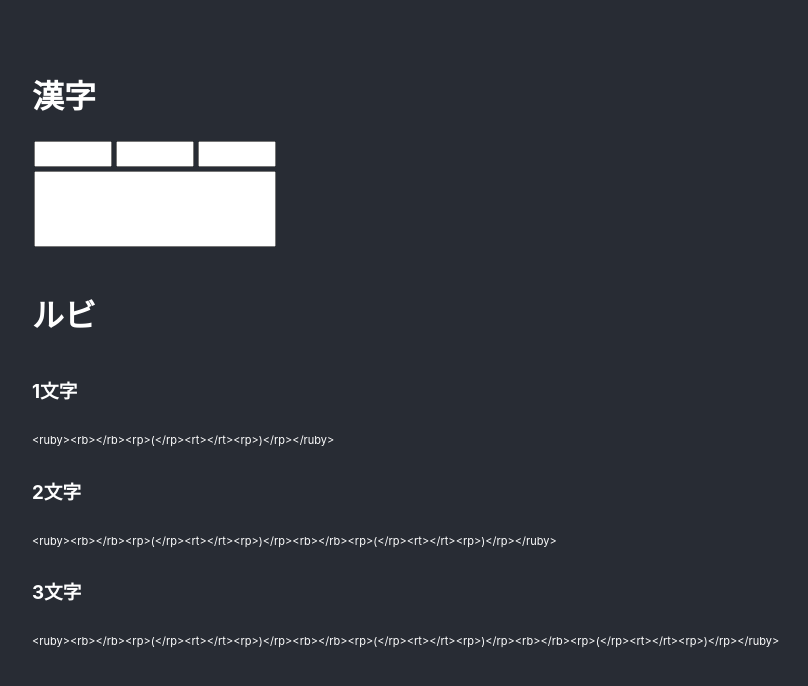
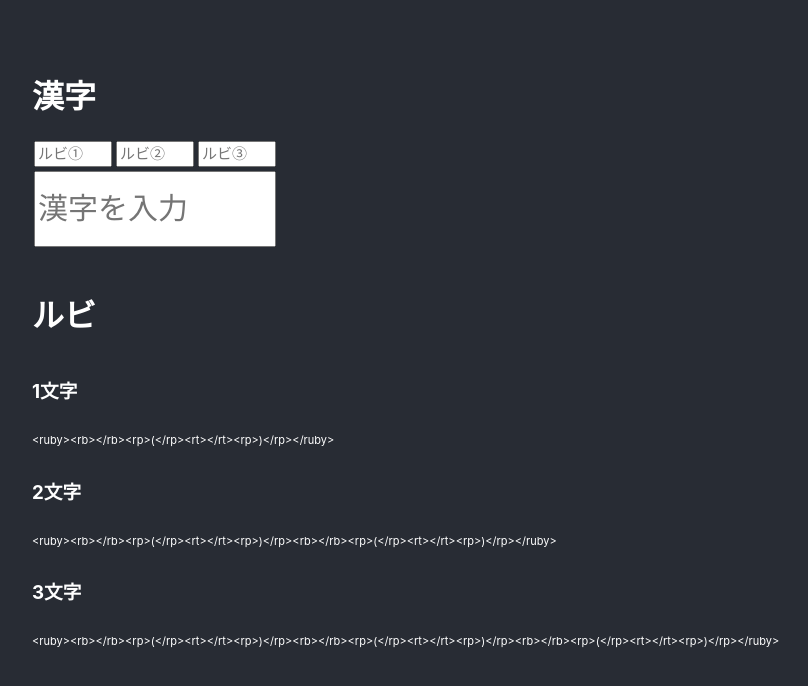
Before and after one commit to kazzkey/rubyfuri_app, a React (Create React App) app: page / in a window 1280 px wide. Shown: the top 686 px of the page, without its empty margins (18-826 px from the left). Built offline with nearby package versions, Linux system fonts and the light colour scheme.

Commit message:
add placeholder

```diff
--- a/src/App.css
+++ b/src/App.css
@@ -30,7 +30,7 @@ p {
 
 .kanji {
   margin: 2px;
-  font-size: 15px;
+  font-size: 30px;
   height: 70px;
   width: 234px;
 }
--- a/src/App.js
+++ b/src/App.js
@@ -17,16 +17,19 @@ const App = () => {
           <input
             className="ruby"
             value={ruby1}
+            placeholder="ルビ①"
             onChange={(e) => {setRuby1(e.target.value)}}
           ></input>
           <input
             className="ruby"
             value={ruby2}
+            placeholder="ルビ②"
             onChange={(e) => {setRuby2(e.target.value)}}
           ></input>
           <input
             className="ruby"
             value={ruby3}
+            placeholder="ルビ③"
             onChange={(e) => {setRuby3(e.target.value)}}
           ></input>
         </div>
@@ -34,6 +37,7 @@ const App = () => {
           <input
             className="kanji"
             value={kanji}
+            placeholder="漢字を入力"
             onChange={(e) => {setKanji(e.target.value)}}
           ></input>
         </div>
```
Also changed, not shown: 1 other file (tests, documents, lock files or other folders).
